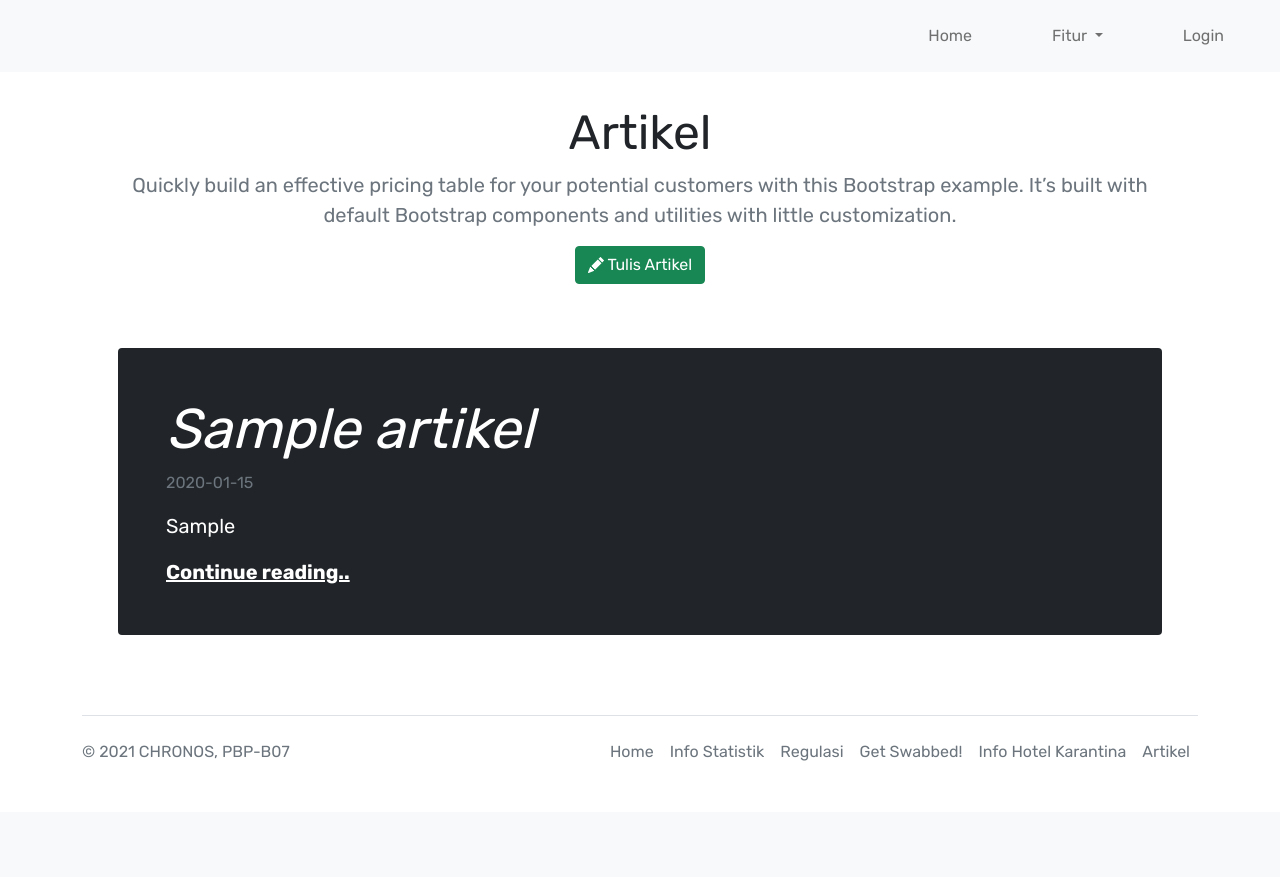
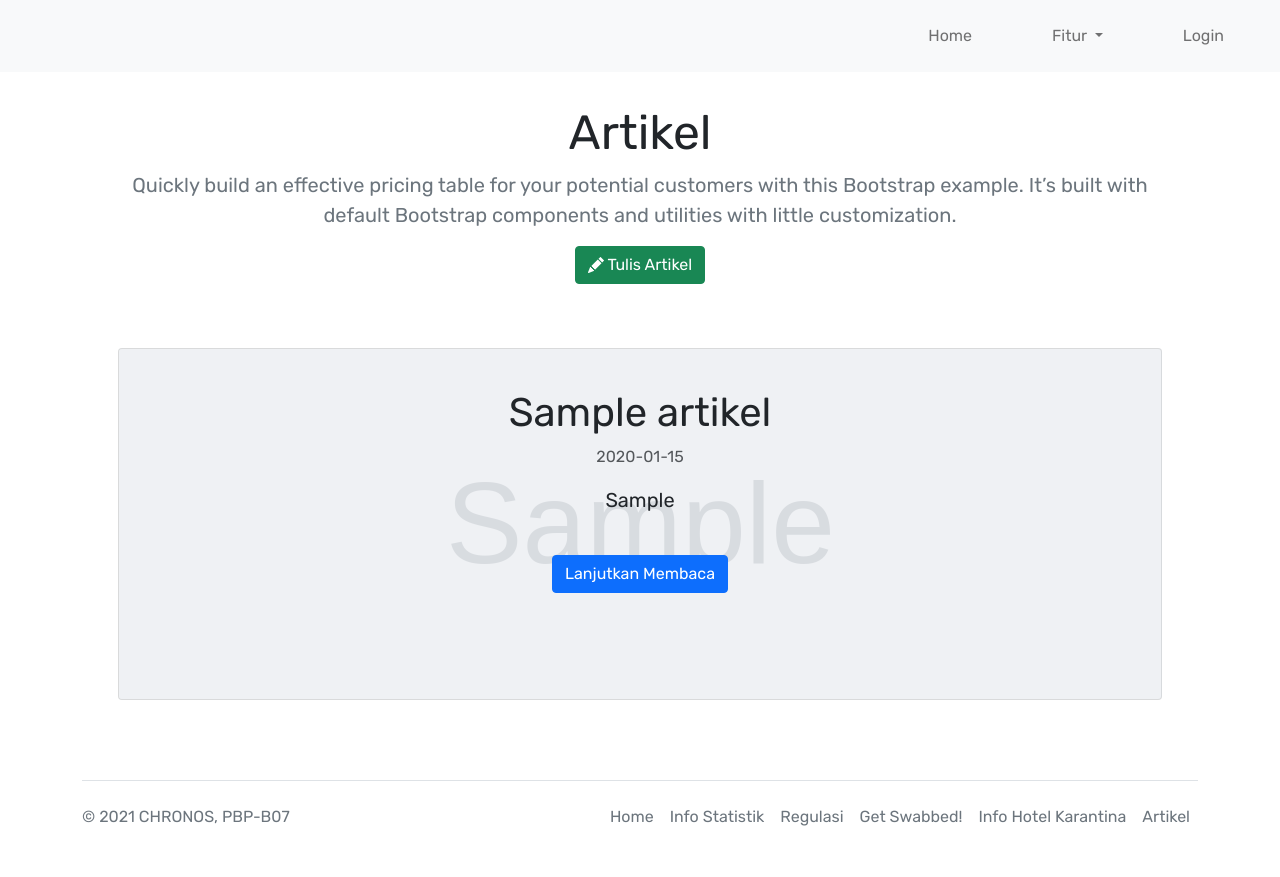
Before and after one commit to ihsanalfarisi/pbp-b07, a Django app: page /artikel/ in a window 1280 px wide. Before the commit the page ends 761 px from the top, so only its background shows below. Run offline with Django 3.2, Linux system fonts and the light colour scheme; tables that the repository leaves empty hold one stand-in row (values such as "Sample post"); grey boxes marked "Sample" are stand-in pictures; some libraries are stand-ins or nearby versions.

Commit message:
change html & css artikel

```diff
--- a/artikel_page/static/css/artikel.css
+++ b/artikel_page/static/css/artikel.css
@@ -1,10 +1,18 @@
 #artikel-gambar {
-    height: 350px;
-    background-position: center;
+    max-height: 400px;
+    max-width: 850px;
+    position: center;
     background-size: cover;
+    margin-bottom: 20px;
+    padding-bottom: 10px;
 }
 #image-div{
     height: 355px;
     padding: 10;
-    margin: 0;
+    margin: 10;
 }
+
+.card:hover {
+    transform: scale(1.025);
+    box-shadow: rgba(0, 0, 0, 0.24) 0px 5px 10px
+}
--- a/artikel_page/static/js/artikel.js
+++ b/artikel_page/static/js/artikel.js
@@ -12,31 +12,38 @@ $(document).ready(function(){
           if(hasil.length>0){
             var latest = hasil.length-1
             $("#article").append(`
-            <div class="main-article p-4 p-md-5 mb-4 text-white rounded bg-dark">
-              <div class="col-md-6 px-0">
-                <h1 class="display-4 fst-italic">${hasil[latest].fields.judul}</h1>
-                <div class="mb-1 text-muted">${hasil[latest].fields.date_published}</div>
-                <p class="lead my-3">${hasil[latest].fields.deskripsi}</p>
-                <p class="lead mb-0"><a type='button' id="${hasil[latest].pk}" class="detail-artikel text-white fw-bold">Continue reading..</a></p>
-              </div>
+            <div class="card bg-light">
+                <div class="view overlay hm-yellow-slight">
+                  <img src="/media/${hasil[latest].fields.gambar}" style="width: 1043px; height: 350px" class="card-img opacity-25" alt="...">
+                  <div class="card-img-overlay text-center">
+                    <br>
+                    <h3 class="display-6">${hasil[latest].fields.judul}</h3>
+                    <p class="card-text mb-1 opacity-75">${hasil[latest].fields.date_published}</p>
+                    <p class="card-text lead my-3">${hasil[latest].fields.deskripsi}</p>
+                    <br>
+                    <a href="details2/${hasil[latest].pk}" class="btn btn-primary">Lanjutkan Membaca</a>
+                  </div>
+                </div>
             </div>
+            <br>
             `);
             $("#article").append('<div class="other-article row mb-2">')
             for(i=hasil.length-2; i >= 0;i--){
               $(".other-article").append(`
               <div class="col-md-6">
-                <div class="row g-0 border rounded overflow-hidden flex-md-row mb-4 shadow-sm h-md-250 position-relative">
-                  <div class="col p-4 d-flex flex-column position-static">
-                    <h3 class="mb-0">${hasil[i].fields.judul}</h3>
+              <div class="card" style="width: 32rem;">
+                <div class="view overlay hm-yellow-slight">
+                  <img src="/media/${hasil[i].fields.gambar}" style="width: 510px; height: 300px" class="card-img-top" alt="...">
+                  <div class="card-body">
+                    <h5 class="card-title mb-0">${hasil[i].fields.judul}</h5>
                     <p class="mb-1 text-muted">${hasil[latest].fields.date_published}</p>
                     <p class="card-text mb-auto">${hasil[i].fields.deskripsi}</p>
-                    <a type='button' id="${hasil[i].pk}" class="detail-artikel stretched-link">Continue reading..</a>
-                  </div>
-                  <div class="col-auto d-none d-lg-block">
-                    <svg class="bd-placeholder-img" width="200" height="250" xmlns="http://www.w3.org/2000/svg" role="img" aria-label="Placeholder: Thumbnail" preserveAspectRatio="xMidYMid slice" focusable="false"><title>Placeholder</title><rect width="100%" height="100%" fill="#55595c"/><text x="50%" y="50%" fill="#eceeef" dy=".3em">Thumbnail</text></svg>
+                    <br>
+                    <a href="details2/${hasil[i].pk}" class="btn btn-primary">Lanjutkan Membaca</a>
                   </div>
                 </div>
               </div>
+              <br>
               `);
             }
             $("#article").append('</div>')
@@ -57,47 +64,47 @@ $(document).ready(function(){
       }})
     },500);}
 
-    $('.article-page').on("click",'.detail-artikel',function(){
-        var id = $(this).attr('id');
-        var pathname = window.location.href
-          $.ajax({
-          url: pathname+'details/'+id,
-          dataType: 'json',
-          success: function(hasil){
-            $(".article-page").empty()
-            $(".article-page").append(`
-            <div class="container py-4 px-5">
-              <header class="border-bottom">
-                <div class="pricing-header p-3 pb-md-0 mx-auto">
-                  <h3 class="display-6 fw-normal text-center">${hasil[0].fields.judul}</h3>
-                  <p class="text-muted fs-7 text-center">
-                  ${hasil[0].fields.penulis} <br>
-                    ${hasil[0].fields.date_published}
-                  </p>
-                  <p>${hasil[0].fields.deskripsi}</p>
-                </div>
-              </header>
-              <main id="article" class="container py-4 px-5">
-                <div id="image-div" class="border-bottom">
+    // $('.article-page').on("click",'.detail-artikel',function(){
+    //     var id = $(this).attr('id');
+    //     var pathname = window.location.href
+    //       $.ajax({
+    //       url: pathname+'details/'+id,
+    //       dataType: 'json',
+    //       success: function(hasil){
+    //         $(".article-page").empty()
+    //         $(".article-page").append(`
+    //         <div class="container py-4 px-5">
+    //           <header class="border-bottom">
+    //             <div class="pricing-header p-3 pb-md-0 mx-auto">
+    //               <h3 class="display-6 fw-normal text-center">${hasil[0].fields.judul}</h3>
+    //               <p class="text-muted fs-7 text-center">
+    //               ${hasil[0].fields.penulis} <br>
+    //                 ${hasil[0].fields.date_published}
+    //               </p>
+    //               <p>${hasil[0].fields.deskripsi}</p>
+    //             </div>
+    //           </header>
+    //           <main id="article" class="container py-4 px-5">
+    //             <div id="image-div" class="border-bottom">
 
-                  <img src="/${hasil[0].fields.gambar}" id="artikel-gambar" class="img-fluid rounded ratio" style="--bs-aspect-ratio: 75%;" alt="...">
+    //               <img src="/media/${hasil[0].fields.gambar}" id="artikel-gambar" class="img-fluid rounded ratio" style="--bs-aspect-ratio: 75%;" alt="...">
 
-                </div>
-                <div class="border-bottom">
-                  <p>${hasil[0].fields.isi}</p>
-                </div>
-                <div class="text-center">
-                  <br>
-                  <a type="button" href="./" class="btn btn-primary">
-                    <svg xmlns="http://www.w3.org/2000/svg" width="16" height="16" fill="currentColor" class="bi bi-arrow-left" viewBox="0 0 16 16">
-                      <path fill-rule="evenodd" d="M15 8a.5.5 0 0 0-.5-.5H2.707l3.147-3.146a.5.5 0 1 0-.708-.708l-4 4a.5.5 0 0 0 0 .708l4 4a.5.5 0 0 0 .708-.708L2.707 8.5H14.5A.5.5 0 0 0 15 8z"></path>
-                    </svg>
-                    Kembali
-                  </a>
-                </div>
-              </main>
-            </div>
-            `)
-          }})
-      });
+    //             </div>
+    //             <div class="border-bottom">
+    //               <p>${hasil[0].fields.isi}</p>
+    //             </div>
+    //             <div class="text-center">
+    //               <br>
+    //               <a type="button" href="./" class="btn btn-primary">
+    //                 <svg xmlns="http://www.w3.org/2000/svg" width="16" height="16" fill="currentColor" class="bi bi-arrow-left" viewBox="0 0 16 16">
+    //                   <path fill-rule="evenodd" d="M15 8a.5.5 0 0 0-.5-.5H2.707l3.147-3.146a.5.5 0 1 0-.708-.708l-4 4a.5.5 0 0 0 0 .708l4 4a.5.5 0 0 0 .708-.708L2.707 8.5H14.5A.5.5 0 0 0 15 8z"></path>
+    //                 </svg>
+    //                 Kembali
+    //               </a>
+    //             </div>
+    //           </main>
+    //         </div>
+    //         `)
+    //       }})
+      // });
   });
--- a/artikel_page/templates/artikel_index.html
+++ b/artikel_page/templates/artikel_index.html
@@ -8,7 +8,7 @@
 {% load static %}
 <link rel="stylesheet" href="{% static 'css/artikel.css' %}" />
 <div class="article-page">
-  <div class="container py-3">
+  <div class="container-sm py-3">
     <header>
         <div class="pricing-header p-3 pb-md-4 mx-auto text-center">
             <h1 class="display-5 fw-normal">Artikel</h1>
```
Also changed, not shown: artikel_page/templates/artikel_detail.html (+12 -11 lines).
